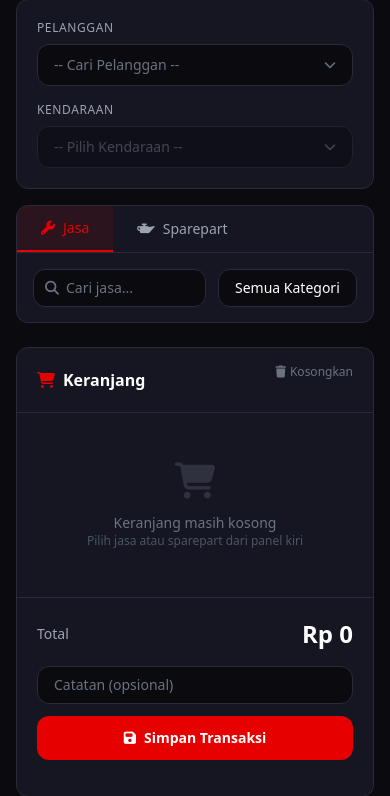
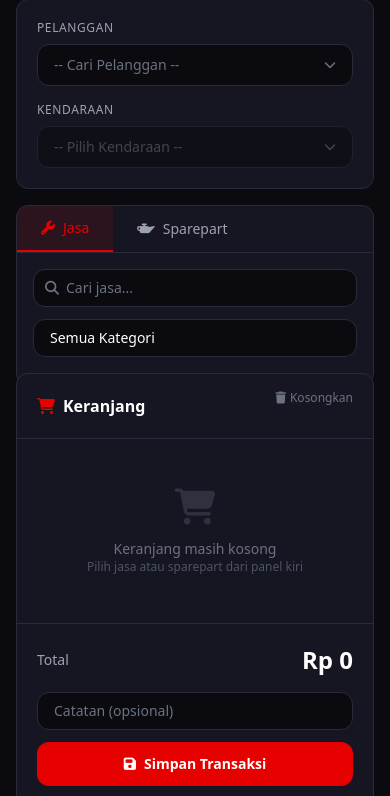
Before and after one commit to baguskara1/uas-pemweb-praktikum, a PHP site: page /pages/transaksi/baru.php in a window 390 px wide. Shown: the part 106-902 px from the top of the page. Run offline with PHP 8.4, Linux system fonts and the light colour scheme; the visitor is signed in with stand-in values (Sample User, id 1); data comes from the database, SQL or seed files in the repository; data that the repository does not hold is empty; some libraries are stand-ins or nearby versions.

Commit message:
responsive

```diff
--- a/pages/transaksi/baru.php
+++ b/pages/transaksi/baru.php
@@ -382,7 +382,7 @@ include '../../layout/sidebar.php';
             </div>
 
             <!-- Tab Navigation -->
-            <div class="bg-[#161622] rounded-xl border border-[#2a2a3a] overflow-hidden flex flex-col flex-1 min-h-0">
+            <div class="bg-[#161622] rounded-xl border border-[#2a2a3a] overflow-hidden flex flex-col flex-none md:flex-1 md:min-h-0">
                 <div class="flex border-b border-[#2a2a3a]">
                     <button @click="activeTab = 'jasa'" :class="activeTab === 'jasa' ? 'bg-[#e60000]/10 text-[#e60000] border-b-2 border-[#e60000]' : 'text-gray-400 hover:text-white'" class="px-6 py-3 text-sm font-medium transition-colors">
                         <i class="fas fa-wrench mr-2"></i>Jasa
@@ -393,8 +393,8 @@ include '../../layout/sidebar.php';
                 </div>
 
                 <!-- Tab: JASA -->
-                <div x-show="activeTab === 'jasa'" class="p-4 space-y-3 overflow-y-auto flex-1 max-h-[50vh] md:max-h-none">
-                    <div class="flex gap-3">
+                <div x-show="activeTab === 'jasa'" class="p-4 space-y-3 overflow-y-auto flex-none md:flex-1 max-h-[50vh] md:max-h-none">
+                    <div class="flex gap-3 flex-col sm:flex-row shrink-0">
                         <div class="relative flex-1">
                             <i class="fas fa-search absolute left-3 top-1/2 -translate-y-1/2 text-gray-500 text-sm"></i>
                             <input type="text" x-model="searchJasa" placeholder="Cari jasa..."
@@ -455,8 +455,8 @@ include '../../layout/sidebar.php';
                 </div>
 
                 <!-- Tab: SPAREPART -->
-                <div x-show="activeTab === 'sparepart'" class="p-4 space-y-3 overflow-y-auto flex-1 max-h-[50vh] md:max-h-none">
-                    <div class="flex gap-2 items-center">
+                <div x-show="activeTab === 'sparepart'" class="p-4 space-y-3 overflow-y-auto flex-none md:flex-1 max-h-[50vh] md:max-h-none">
+                    <div class="flex gap-2 items-center shrink-0">
                         <div class="relative flex-1">
                             <i class="fas fa-search absolute left-3 top-1/2 -translate-y-1/2 text-gray-500 text-sm"></i>
                             <input type="text" x-model="searchSparepart" placeholder="Cari sparepart..."
```
